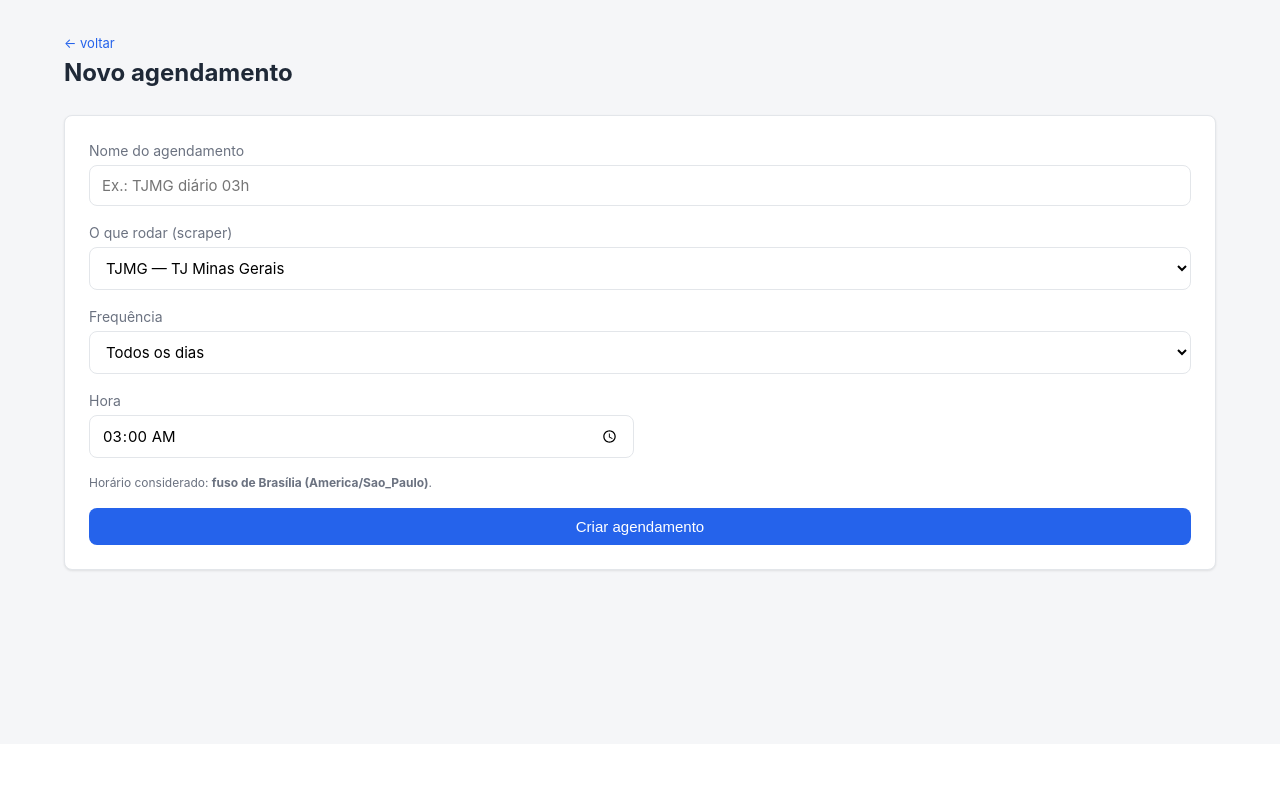
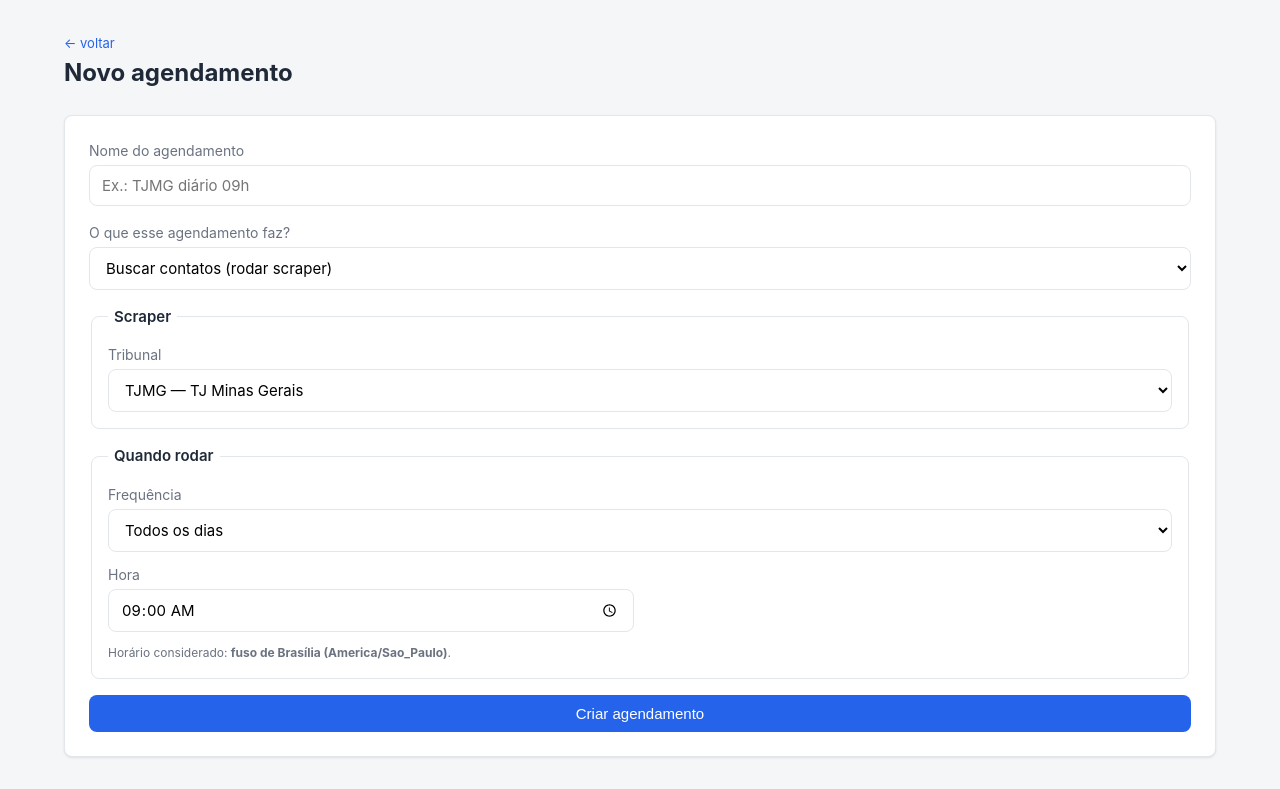
Before and after one commit to mazierovictor/peritos_app, a FastAPI app: page /agendamentos/novo in a window 1280 px wide. Shown: the part 56-845 px from the top of the page. Before the commit the page ends 628 px from the top, so only its background shows below. Run offline with FastAPI, Linux system fonts and the light colour scheme; the visitor is signed in with stand-in values (Sample User, id 1); data comes from the database, SQL or seed files in the repository; data that the repository does not hold is empty.

Commit message:
feat: agendamento de campanha de e-mail
Agora um agendamento pode ser de dois tipos:
- scraper: roda o scraper do TJ escolhido
- campanha: dispara campanha (perfil + filtros UF/TJ + qtde)
  no horário escolhido, respeitando o limite diário do perfil

Permite enviar em horário comercial (ex.: 09h) sem disparar
no instante em que o limite reseta.

Co-Authored-By: Claude Opus 4.7 (1M context) <noreply@anthropic.com>

```diff
--- a/app/db.py
+++ b/app/db.py
@@ -93,12 +93,16 @@ def _migrar() -> None:
     with get_conn() as conn:
         cols = {r["name"] for r in conn.execute("PRAGMA table_info(agendamentos)")}
         novas = [
-            ("nome",       "TEXT NOT NULL DEFAULT ''"),
-            ("frequencia", "TEXT NOT NULL DEFAULT 'diario'"),
-            ("hora",       "TEXT NOT NULL DEFAULT '03:00'"),
-            ("data",       "TEXT"),
-            ("dia_semana", "INTEGER"),
-            ("dia_mes",    "INTEGER"),
+            ("nome",            "TEXT NOT NULL DEFAULT ''"),
+            ("frequencia",      "TEXT NOT NULL DEFAULT 'diario'"),
+            ("hora",             "TEXT NOT NULL DEFAULT '03:00'"),
+            ("data",             "TEXT"),
+            ("dia_semana",       "INTEGER"),
+            ("dia_mes",          "INTEGER"),
+            ("perfil_id",        "INTEGER"),
+            ("filtro_estado",    "TEXT"),
+            ("filtro_tribunal",  "TEXT"),
+            ("quantidade",       "INTEGER"),
         ]
         for col, ddl in novas:
             if col not in cols:
--- a/app/main.py
+++ b/app/main.py
@@ -542,7 +542,7 @@ def historico(
 _DIAS_SEMANA = ["Segunda", "Terça", "Quarta", "Quinta", "Sexta", "Sábado", "Domingo"]
 
 
-def _descricao_agendamento(ag: dict) -> str:
+def _quando(ag: dict) -> str:
     hora = ag.get("hora") or "—"
     freq = ag.get("frequencia")
     if freq == "uma_vez":
@@ -564,6 +564,35 @@ def _descricao_agendamento(ag: dict) -> str:
     return "—"
 
 
+def _o_que(ag: dict) -> str:
+    if ag.get("tipo") == "scraper":
+        return f"Scraper {(ag.get('alvo') or '').upper()}"
+    if ag.get("tipo") == "campanha":
+        partes = []
+        if ag.get("filtro_tribunal"):
+            partes.append((ag["filtro_tribunal"] or "").upper())
+        if ag.get("filtro_estado"):
+            partes.append(ag["filtro_estado"])
+        filtro = " · ".join(partes) if partes else "todos"
+        return f"Campanha · {filtro} · {ag.get('quantidade') or 0}/exec"
+    return ag.get("tipo") or "—"
+
+
+def _ctx_agendamento_form(user: dict, request: Request, erro: str | None = None) -> dict:
+    with get_conn() as conn:
+        perfis = [dict(r) for r in conn.execute(
+            "SELECT id, nome, email_remetente, limite_diario "
+            "FROM perfis_remetente WHERE usuario_id = ? ORDER BY nome",
+            (user["id"],),
+        )]
+    ufs, tribunais = _ufs_e_tribunais()
+    return {
+        "request": request, "user": user, "erro": erro,
+        "scrapers": scraper_registry.listar(),
+        "perfis": perfis, "ufs": ufs, "tribunais": tribunais,
+    }
+
+
 @app.get("/agendamentos", response_class=HTMLResponse)
 def agendamentos_lista(request: Request, user: dict = Depends(requer_login)):
     with get_conn() as conn:
@@ -571,8 +600,9 @@ def agendamentos_lista(request: Request, user: dict = Depends(requer_login)):
     items = []
     for r in rows:
         d = dict(r)
-        d["proxima"] = scheduler.proxima_execucao(d["id"]) if d["ativo"] else None
-        d["descricao"] = _descricao_agendamento(d)
+        d["proxima"]   = scheduler.proxima_execucao(d["id"]) if d["ativo"] else None
+        d["descricao"] = _quando(d)
+        d["o_que"]     = _o_que(d)
         items.append(d)
     return templates.TemplateResponse("agendamentos.html", {
         "request": request, "user": user, "agendamentos": items,
@@ -581,10 +611,8 @@ def agendamentos_lista(request: Request, user: dict = Depends(requer_login)):
 
 @app.get("/agendamentos/novo", response_class=HTMLResponse)
 def agendamentos_novo_form(request: Request, user: dict = Depends(requer_login), erro: str | None = None):
-    return templates.TemplateResponse("agendamento_form.html", {
-        "request": request, "user": user, "erro": erro,
-        "scrapers": scraper_registry.listar(),
-    })
+    return templates.TemplateResponse("agendamento_form.html",
+                                      _ctx_agendamento_form(user, request, erro))
 
 
 @app.post("/agendamentos/novo")
@@ -592,37 +620,63 @@ def agendamentos_novo_submit(
     request: Request,
     user: dict = Depends(requer_login),
     nome: str = Form(...),
-    alvo: str = Form(...),
+    tipo: str = Form(...),
+    alvo: str = Form(""),
+    perfil_id: str = Form(""),
+    filtro_estado: str = Form(""),
+    filtro_tribunal: str = Form(""),
+    quantidade: int = Form(50),
     frequencia: str = Form(...),
     hora: str = Form(...),
     data: str = Form(""),
     dia_semana: str = Form(""),
     dia_mes: str = Form(""),
 ):
-    erro = None
-    if frequencia == "uma_vez" and not data:
-        erro = "Para 'apenas uma vez', informe a data."
-    elif frequencia == "semanal" and dia_semana == "":
-        erro = "Para 'toda semana', escolha o dia da semana."
-    elif frequencia == "mensal" and dia_mes == "":
-        erro = "Para 'todo mês', informe o dia do mês."
+    erro: str | None = None
+
+    if tipo == "scraper":
+        if not alvo:
+            erro = "Escolha qual scraper rodar."
+    elif tipo == "campanha":
+        if not perfil_id:
+            erro = "Escolha o perfil de remetente."
+        else:
+            with get_conn() as conn:
+                ok = conn.execute(
+                    "SELECT 1 FROM perfis_remetente WHERE id = ? AND usuario_id = ?",
+                    (int(perfil_id), user["id"]),
+                ).fetchone()
+            if not ok:
+                erro = "Perfil de remetente inválido."
+    else:
+        erro = "Tipo de agendamento inválido."
+
+    if erro is None:
+        if frequencia == "uma_vez" and not data:
+            erro = "Para 'apenas uma vez', informe a data."
+        elif frequencia == "semanal" and dia_semana == "":
+            erro = "Para 'toda semana', escolha o dia da semana."
+        elif frequencia == "mensal" and dia_mes == "":
+            erro = "Para 'todo mês', informe o dia do mês."
 
     if erro:
-        return templates.TemplateResponse("agendamento_form.html", {
-            "request": request, "user": user, "scrapers": scraper_registry.listar(),
-            "erro": erro,
-        })
+        return templates.TemplateResponse("agendamento_form.html",
+                                          _ctx_agendamento_form(user, request, erro))
 
+    pid = int(perfil_id) if perfil_id else None
     ds = int(dia_semana) if dia_semana != "" else None
     dm = int(dia_mes) if dia_mes != "" else None
+    alvo_efetivo = alvo if tipo == "scraper" else ""
 
     with get_conn() as conn:
         conn.execute(
-            "INSERT INTO agendamentos (nome, tipo, alvo, frequencia, hora, data, "
-            "dia_semana, dia_mes, cron, ativo) "
-            "VALUES (?, 'scraper', ?, ?, ?, ?, ?, ?, '', 1)",
-            (nome.strip(), alvo, frequencia, hora,
-             data or None, ds, dm),
+            "INSERT INTO agendamentos (nome, tipo, alvo, perfil_id, filtro_estado, "
+            "filtro_tribunal, quantidade, frequencia, hora, data, dia_semana, "
+            "dia_mes, cron, ativo) "
+            "VALUES (?, ?, ?, ?, ?, ?, ?, ?, ?, ?, ?, ?, '', 1)",
+            (nome.strip(), tipo, alvo_efetivo, pid,
+             filtro_estado or None, filtro_tribunal or None, int(quantidade),
+             frequencia, hora, data or None, ds, dm),
         )
     scheduler.recarregar()
     return RedirectResponse(url="/agendamentos", status_code=303)
--- a/app/templates/agendamento_form.html
+++ b/app/templates/agendamento_form.html
@@ -8,11 +8,20 @@
 
 <form method="post" action="/agendamentos/novo" class="form-largo">
   <label>Nome do agendamento
-    <input type="text" name="nome" placeholder="Ex.: TJMG diário 03h" required>
+    <input type="text" name="nome" placeholder="Ex.: TJMG diário 09h" required>
   </label>
 
-  <label>O que rodar (scraper)
-    <select name="alvo" required>
+  <label>O que esse agendamento faz?
+    <select name="tipo" id="campo_tipo" required>
+      <option value="scraper">Buscar contatos (rodar scraper)</option>
+      <option value="campanha">Disparar campanha de e-mail</option>
+    </select>
+  </label>
+
+  <fieldset id="bloco_scraper">
+    <legend>Scraper</legend>
+    <label>Tribunal
+      <select name="alvo">
         {% for s in scrapers %}
         {% if not s.manual %}
         <option value="{{ s.sigla }}">{{ s.sigla|upper }} — {{ s.nome }}</option>
@@ -20,7 +29,43 @@
         {% endfor %}
       </select>
     </label>
+  </fieldset>
 
+  <fieldset id="bloco_campanha" style="display:none">
+    <legend>Campanha</legend>
+    {% if not perfis %}
+    <p class="alerta-erro">Você precisa criar um <a href="/perfis/novo">perfil de remetente</a> antes.</p>
+    {% endif %}
+    <label>Perfil de remetente
+      <select name="perfil_id">
+        <option value="">— escolha —</option>
+        {% for p in perfis %}
+        <option value="{{ p.id }}">{{ p.nome }} &lt;{{ p.email_remetente }}&gt; — limite {{ p.limite_diario }}/dia</option>
+        {% endfor %}
+      </select>
+    </label>
+    <div class="grade-2">
+      <label>Filtrar por UF
+        <select name="filtro_estado">
+          <option value="">— todos —</option>
+          {% for uf in ufs %}<option value="{{ uf }}">{{ uf }}</option>{% endfor %}
+        </select>
+      </label>
+      <label>Filtrar por Tribunal
+        <select name="filtro_tribunal">
+          <option value="">— todos —</option>
+          {% for tj in tribunais %}<option value="{{ tj }}">{{ tj|upper }}</option>{% endfor %}
+        </select>
+      </label>
+    </div>
+    <label>Quantidade por execução
+      <input type="number" name="quantidade" value="50" min="1" max="500">
+      <small class="cinza">Será limitada também pelo limite diário do perfil.</small>
+    </label>
+  </fieldset>
+
+  <fieldset>
+    <legend>Quando rodar</legend>
     <label>Frequência
       <select name="frequencia" id="campo_freq" required>
         <option value="uma_vez">Apenas uma vez</option>
@@ -32,7 +77,7 @@
 
     <div class="grade-2">
       <label>Hora
-      <input type="time" name="hora" value="03:00" required>
+        <input type="time" name="hora" value="09:00" required>
       </label>
       <label id="campo_data" style="display:none">Data
         <input type="date" name="data">
@@ -54,23 +99,34 @@
     </div>
 
     <small class="cinza">Horário considerado: <strong>fuso de Brasília (America/Sao_Paulo)</strong>.</small>
+  </fieldset>
 
   <button type="submit" class="btn-primario">Criar agendamento</button>
 </form>
 
 <script>
   (function () {
-    const sel = document.getElementById('campo_freq');
+    const tipoSel = document.getElementById('campo_tipo');
+    const blScrap = document.getElementById('bloco_scraper');
+    const blCamp  = document.getElementById('bloco_campanha');
+    function atualizarTipo() {
+      blScrap.style.display = (tipoSel.value === 'scraper')  ? '' : 'none';
+      blCamp.style.display  = (tipoSel.value === 'campanha') ? '' : 'none';
+    }
+    tipoSel.addEventListener('change', atualizarTipo);
+    atualizarTipo();
+
+    const freqSel = document.getElementById('campo_freq');
     const cData = document.getElementById('campo_data');
     const cSem  = document.getElementById('campo_dia_semana');
     const cMes  = document.getElementById('campo_dia_mes');
-    function atualizar() {
-      cData.style.display = (sel.value === 'uma_vez') ? '' : 'none';
-      cSem.style.display  = (sel.value === 'semanal') ? '' : 'none';
-      cMes.style.display  = (sel.value === 'mensal')  ? '' : 'none';
+    function atualizarFreq() {
+      cData.style.display = (freqSel.value === 'uma_vez') ? '' : 'none';
+      cSem.style.display  = (freqSel.value === 'semanal') ? '' : 'none';
+      cMes.style.display  = (freqSel.value === 'mensal')  ? '' : 'none';
     }
-    sel.addEventListener('change', atualizar);
-    atualizar();
+    freqSel.addEventListener('change', atualizarFreq);
+    atualizarFreq();
   })();
 </script>
 {% endblock %}
--- a/app/templates/agendamentos.html
+++ b/app/templates/agendamentos.html
@@ -10,7 +10,7 @@
   <thead>
     <tr>
       <th>Nome</th>
-      <th>Scraper</th>
+      <th>O que faz</th>
       <th>Quando</th>
       <th>Próxima execução</th>
       <th>Ativo</th>
@@ -21,7 +21,7 @@
     {% for a in agendamentos %}
     <tr>
       <td><strong>{{ a.nome or '(sem nome)' }}</strong></td>
-      <td>{{ (a.alvo or '')|upper }}</td>
+      <td>{{ a.o_que }}</td>
       <td>{{ a.descricao }}</td>
       <td>{{ a.proxima or '—' }}</td>
       <td>{% if a.ativo %}✓{% else %}—{% endif %}</td>
```
Also changed, not shown: app/scheduler.py (+38 -12 lines). Lines whose indentation alone changed are shown as unchanged.
